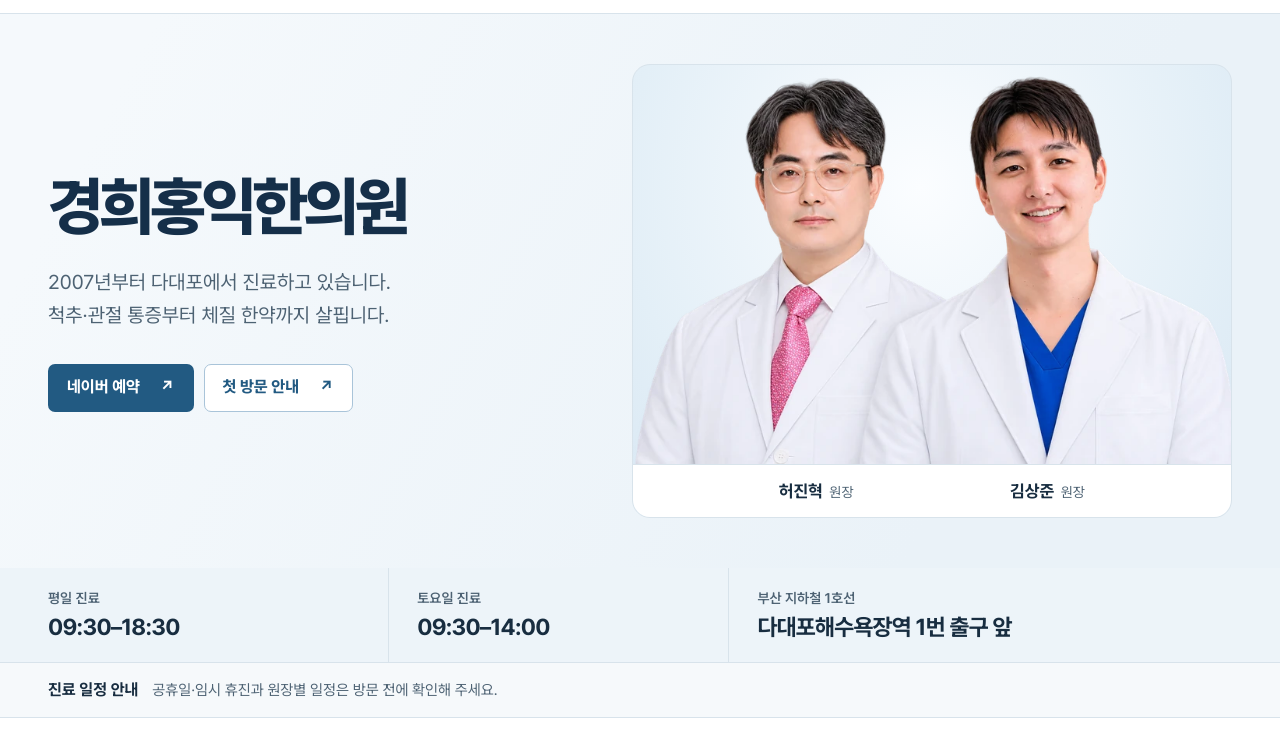
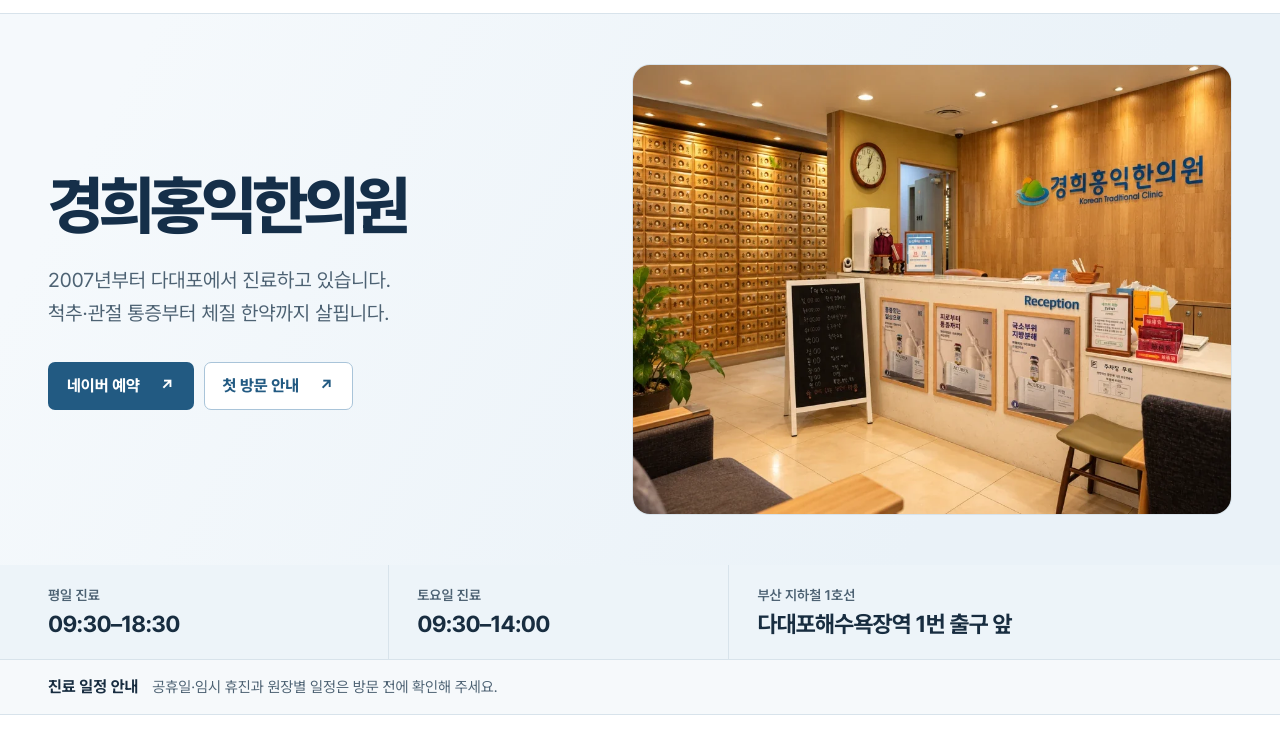
Before and after one commit to ssakarin/khhongik-website, a plain HTML site: page index.html in a window 1280 px wide. Shown: the part 64-800 px from the top of the page. Drawn offline with Linux system fonts and the light colour scheme.

Commit message:
Use clinic reception photo on homepage

```diff
--- a/index.html
+++ b/index.html
@@ -12,7 +12,7 @@
   <meta property="og:title" content="경희홍익한의원 | 부산 다대포">
   <meta property="og:description" content="부산 사하구 다대포 경희홍익한의원. 주요 진료, 의료진별 일정, 네이버 예약과 첫 방문 안내를 확인하세요.">
   <meta property="og:url" content="https://ssakarin.github.io/khhongik-website/">
-  <meta property="og:image" content="https://ssakarin.github.io/khhongik-website/assets/clinic-team-hero.webp">
+  <meta property="og:image" content="https://ssakarin.github.io/khhongik-website/assets/about-reception.webp">
   <script type="application/ld+json">
 {
   "@context": "https://schema.org",
@@ -20,7 +20,7 @@
   "@id": "https://ssakarin.github.io/khhongik-website/#clinic",
   "name": "경희홍익한의원",
   "url": "https://ssakarin.github.io/khhongik-website/",
-  "image": "https://ssakarin.github.io/khhongik-website/assets/clinic-team-hero.webp",
+  "image": "https://ssakarin.github.io/khhongik-website/assets/about-reception.webp",
   "logo": "https://ssakarin.github.io/khhongik-website/assets/logo.webp",
   "telephone": "+82-51-262-0780",
   "address": {
@@ -73,14 +73,7 @@
           </div>
         </div>
         <figure class="hero-photo">
-          <img src="assets/clinic-team-hero.webp"
-               srcset="assets/clinic-team-hero-small.webp 768w, assets/clinic-team-hero.webp 1536w"
-               sizes="(max-width: 800px) calc(100vw - 36px), (max-width: 1296px) 49vw, 620px"
-               width="1536" height="1024" alt="경희홍익한의원 허진혁 원장과 김상준 원장" fetchpriority="high">
-          <figcaption class="hero-doctors">
-            <span><strong>허진혁</strong> 원장</span>
-            <span><strong>김상준</strong> 원장</span>
-          </figcaption>
+          <img src="assets/about-reception.webp" width="966" height="725" alt="경희홍익한의원 접수대와 한약재 약장" fetchpriority="high">
         </figure>
       </div>
     </section>
--- a/styles.css
+++ b/styles.css
@@ -139,19 +139,6 @@ h1 { font-size: clamp(38px, 4.65vw, 72px); font-weight: 820; letter-spacing: -.0
   overflow: hidden;
 }
 .hero-photo img { width: 100%; }
-.hero-doctors {
-  display: grid;
-  grid-template-columns: 1fr 1fr;
-  gap: 8px;
-  padding: 13px 12%;
-  background: var(--white);
-  border-top: 1px solid var(--line);
-  text-align: center;
-  color: var(--muted);
-  font-size: 14px;
-}
-.hero-doctors strong { margin-inline-end: 3px; color: var(--ink); font-size: 17px; }
-
 .quick-info { background: var(--ice); border-bottom: 1px solid var(--line); }
 .quick-inner { display: grid; grid-template-columns: 1fr 1fr 1.48fr; }
 .quick-inner > * { min-width: 0; padding: 20px 28px; }
@@ -435,8 +422,6 @@ details[open] .expand-icon { transform: rotate(45deg); }
   .hero-description { margin-top: 16px; }
   .actions { margin-top: 23px; }
   .hero-photo { border-radius: 12px; }
-  .hero-doctors { padding: 9px 11%; font-size: 13px; }
-  .hero-doctors strong { font-size: 15px; }
   .quick-inner { grid-template-columns: repeat(2, 1fr); }
   .quick-inner > * { padding: 12px 15px; }
   .quick-inner > *:last-child { grid-column: 1 / -1; border-inline-start: 0; border-top: 1px solid var(--line); padding-inline-start: 0; }
```
